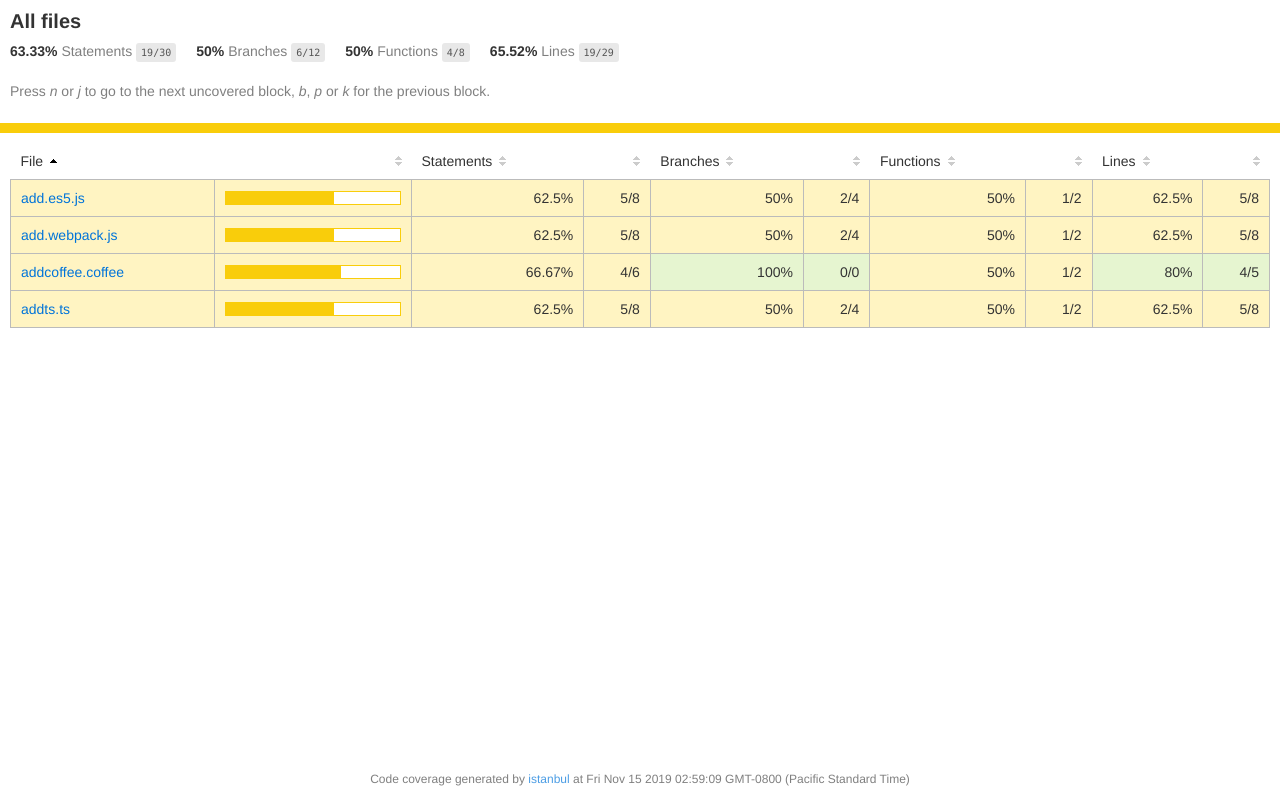
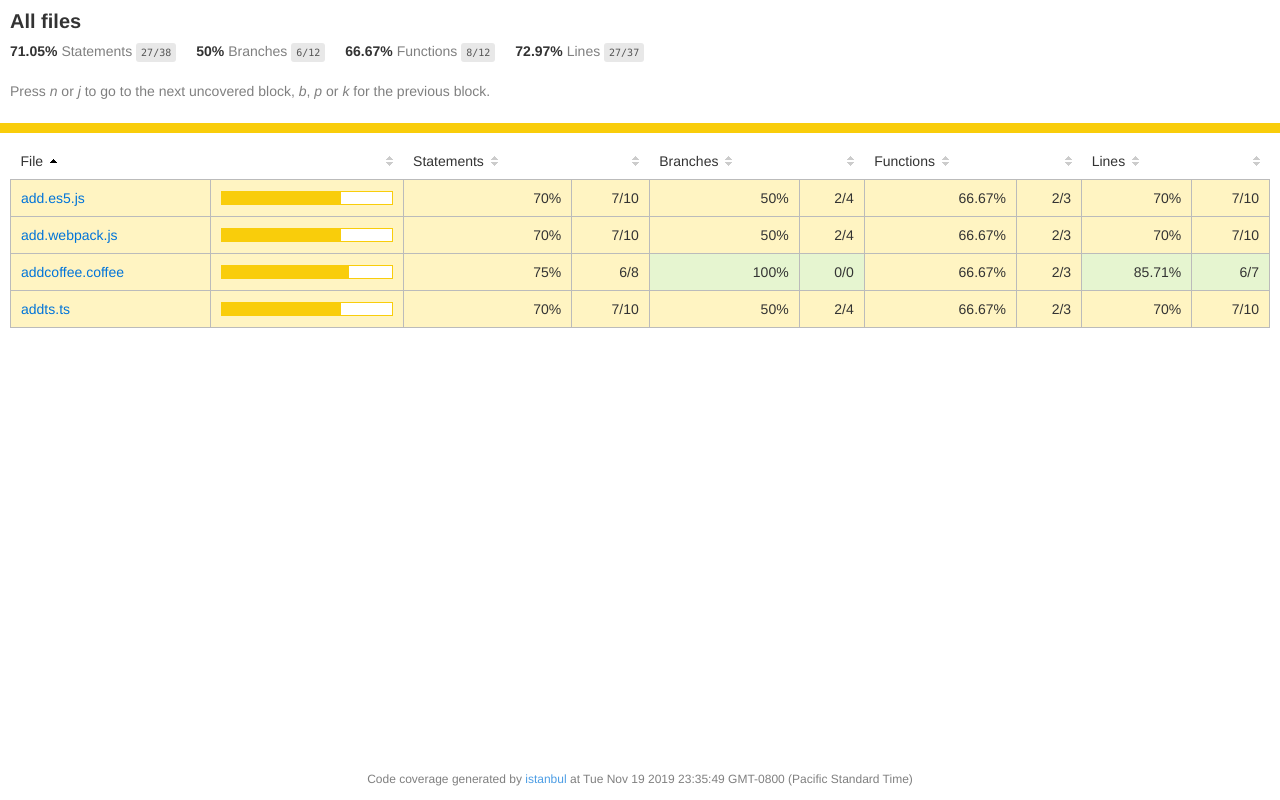
Before and after one commit to pr1sm/karma-coverage-playground, a website: page docs/index.html in a window 1280 px wide. Drawn offline with Linux system fonts and the light colour scheme.

Commit message:
Update docs

```diff
--- a/docs/index.html
+++ b/docs/index.html
@@ -20,9 +20,9 @@
     </h1>
     <div class='clearfix'>
       <div class='fl pad1y space-right2'>
-        <span class="strong">63.33% </span>
+        <span class="strong">71.05% </span>
         <span class="quiet">Statements</span>
-        <span class='fraction'>19/30</span>
+        <span class='fraction'>27/38</span>
       </div>
       <div class='fl pad1y space-right2'>
         <span class="strong">50% </span>
@@ -30,14 +30,14 @@
         <span class='fraction'>6/12</span>
       </div>
       <div class='fl pad1y space-right2'>
-        <span class="strong">50% </span>
+        <span class="strong">66.67% </span>
         <span class="quiet">Functions</span>
-        <span class='fraction'>4/8</span>
+        <span class='fraction'>8/12</span>
       </div>
       <div class='fl pad1y space-right2'>
-        <span class="strong">65.52% </span>
+        <span class="strong">72.97% </span>
         <span class="quiet">Lines</span>
-        <span class='fraction'>19/29</span>
+        <span class='fraction'>27/37</span>
       </div>
     </div>
     <p class="quiet">
@@ -63,54 +63,54 @@
 </thead>
 <tbody><tr>
 	<td class="file medium" data-value="add.es5.js"><a href="add.es5.js.html">add.es5.js</a></td>
-	<td data-value="62.5" class="pic medium"><div class="chart"><div class="cover-fill" style="width: 62%;"></div><div class="cover-empty" style="width:38%;"></div></div></td>
-	<td data-value="62.5" class="pct medium">62.5%</td>
-	<td data-value="8" class="abs medium">5/8</td>
+	<td data-value="70" class="pic medium"><div class="chart"><div class="cover-fill" style="width: 70%;"></div><div class="cover-empty" style="width:30%;"></div></div></td>
+	<td data-value="70" class="pct medium">70%</td>
+	<td data-value="10" class="abs medium">7/10</td>
 	<td data-value="50" class="pct medium">50%</td>
 	<td data-value="4" class="abs medium">2/4</td>
-	<td data-value="50" class="pct medium">50%</td>
-	<td data-value="2" class="abs medium">1/2</td>
-	<td data-value="62.5" class="pct medium">62.5%</td>
-	<td data-value="8" class="abs medium">5/8</td>
+	<td data-value="66.67" class="pct medium">66.67%</td>
+	<td data-value="3" class="abs medium">2/3</td>
+	<td data-value="70" class="pct medium">70%</td>
+	<td data-value="10" class="abs medium">7/10</td>
 	</tr>
 
 <tr>
 	<td class="file medium" data-value="add.webpack.js"><a href="add.webpack.js.html">add.webpack.js</a></td>
-	<td data-value="62.5" class="pic medium"><div class="chart"><div class="cover-fill" style="width: 62%;"></div><div class="cover-empty" style="width:38%;"></div></div></td>
-	<td data-value="62.5" class="pct medium">62.5%</td>
-	<td data-value="8" class="abs medium">5/8</td>
+	<td data-value="70" class="pic medium"><div class="chart"><div class="cover-fill" style="width: 70%;"></div><div class="cover-empty" style="width:30%;"></div></div></td>
+	<td data-value="70" class="pct medium">70%</td>
+	<td data-value="10" class="abs medium">7/10</td>
 	<td data-value="50" class="pct medium">50%</td>
 	<td data-value="4" class="abs medium">2/4</td>
-	<td data-value="50" class="pct medium">50%</td>
-	<td data-value="2" class="abs medium">1/2</td>
-	<td data-value="62.5" class="pct medium">62.5%</td>
-	<td data-value="8" class="abs medium">5/8</td>
+	<td data-value="66.67" class="pct medium">66.67%</td>
+	<td data-value="3" class="abs medium">2/3</td>
+	<td data-value="70" class="pct medium">70%</td>
+	<td data-value="10" class="abs medium">7/10</td>
 	</tr>
 
 <tr>
 	<td class="file medium" data-value="addcoffee.coffee"><a href="addcoffee.coffee.html">addcoffee.coffee</a></td>
-	<td data-value="66.67" class="pic medium"><div class="chart"><div class="cover-fill" style="width: 66%;"></div><div class="cover-empty" style="width:34%;"></div></div></td>
-	<td data-value="66.67" class="pct medium">66.67%</td>
-	<td data-value="6" class="abs medium">4/6</td>
+	<td data-value="75" class="pic medium"><div class="chart"><div class="cover-fill" style="width: 75%;"></div><div class="cover-empty" style="width:25%;"></div></div></td>
+	<td data-value="75" class="pct medium">75%</td>
+	<td data-value="8" class="abs medium">6/8</td>
 	<td data-value="100" class="pct high">100%</td>
 	<td data-value="0" class="abs high">0/0</td>
-	<td data-value="50" class="pct medium">50%</td>
-	<td data-value="2" class="abs medium">1/2</td>
-	<td data-value="80" class="pct high">80%</td>
-	<td data-value="5" class="abs high">4/5</td>
+	<td data-value="66.67" class="pct medium">66.67%</td>
+	<td data-value="3" class="abs medium">2/3</td>
+	<td data-value="85.71" class="pct high">85.71%</td>
+	<td data-value="7" class="abs high">6/7</td>
 	</tr>
 
 <tr>
 	<td class="file medium" data-value="addts.ts"><a href="addts.ts.html">addts.ts</a></td>
-	<td data-value="62.5" class="pic medium"><div class="chart"><div class="cover-fill" style="width: 62%;"></div><div class="cover-empty" style="width:38%;"></div></div></td>
-	<td data-value="62.5" class="pct medium">62.5%</td>
-	<td data-value="8" class="abs medium">5/8</td>
+	<td data-value="70" class="pic medium"><div class="chart"><div class="cover-fill" style="width: 70%;"></div><div class="cover-empty" style="width:30%;"></div></div></td>
+	<td data-value="70" class="pct medium">70%</td>
+	<td data-value="10" class="abs medium">7/10</td>
 	<td data-value="50" class="pct medium">50%</td>
 	<td data-value="4" class="abs medium">2/4</td>
-	<td data-value="50" class="pct medium">50%</td>
-	<td data-value="2" class="abs medium">1/2</td>
-	<td data-value="62.5" class="pct medium">62.5%</td>
-	<td data-value="8" class="abs medium">5/8</td>
+	<td data-value="66.67" class="pct medium">66.67%</td>
+	<td data-value="3" class="abs medium">2/3</td>
+	<td data-value="70" class="pct medium">70%</td>
+	<td data-value="10" class="abs medium">7/10</td>
 	</tr>
 
 </tbody>
@@ -119,7 +119,7 @@
 </div><!-- /wrapper -->
 <div class='footer quiet pad2 space-top1 center small'>
   Code coverage
-  generated by <a href="https://istanbul.js.org/" target="_blank">istanbul</a> at Fri Nov 15 2019 02:59:09 GMT-0800 (Pacific Standard Time)
+  generated by <a href="https://istanbul.js.org/" target="_blank">istanbul</a> at Tue Nov 19 2019 23:35:49 GMT-0800 (Pacific Standard Time)
 </div>
 </div>
 <script src="prettify.js"></script>
```
Also changed, not shown: docs/add.es5.js.html (+24 -9 lines), docs/add.webpack.js.html (+23 -8 lines), docs/addcoffee.coffee.html (+22 -10 lines), docs/addts.ts.html (+23 -8 lines).
